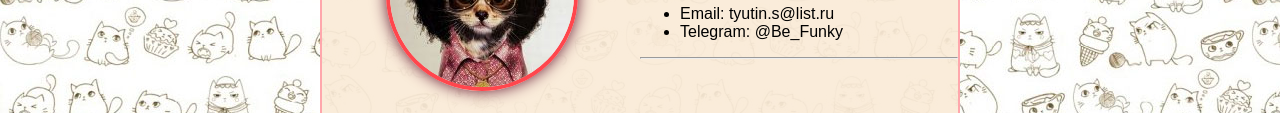
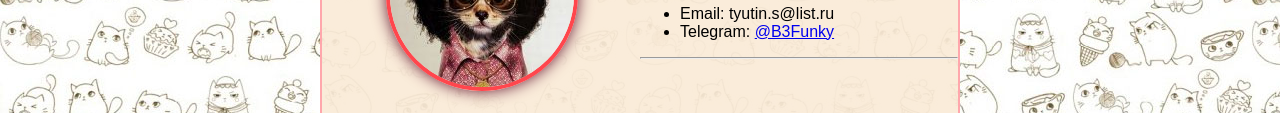
Before and after one commit to B3Funky/rsschool-cv, a plain HTML site: page index.html in a window 1280 px wide. Shown: the part 205-318 px from the top of the page. Drawn offline with Linux system fonts and the light colour scheme; a web font is replaced by a local one.

Commit message:
refactor: change Telegram contact

```diff
--- a/index.html
+++ b/index.html
@@ -17,7 +17,7 @@
             <h2>Contacts:</h2>
             <ul>
                 <li>Email: tyutin.s@list.ru</li>
-                <li>Telegram: @Be_Funky</li>
+                <li>Telegram: <a href="https://t.me/B3Funky" target="_blank">@B3Funky</a></li>
             </ul>
             <hr>
         </div>
```
